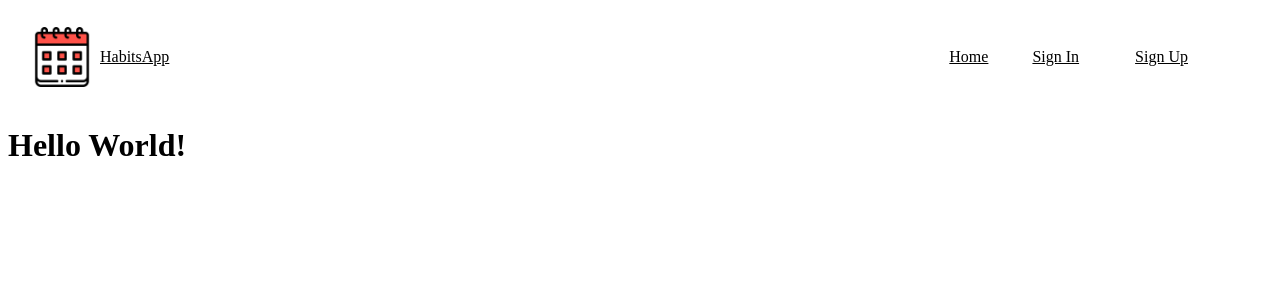
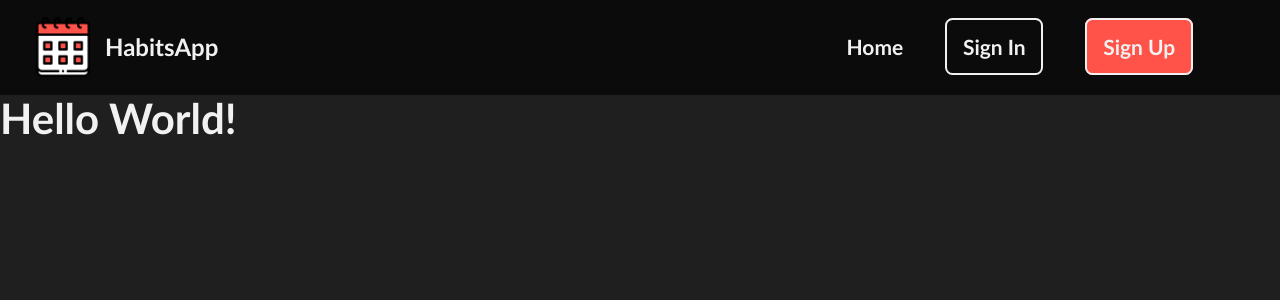
Before and after one commit to smhatc/habits-app-front-end, a React (Vite) app: page / in a window 1280 px wide. Shown: the top 300 px of the page. Built offline with nearby package versions, Linux system fonts and the light colour scheme; no server answers.

Commit message:
Added global styles, adjusted some header styles, and fixed some navigation bar issues

```diff
--- a/src/components/Header/Header.css
+++ b/src/components/Header/Header.css
@@ -13,13 +13,13 @@
   background-color: var(--bg-color-2);
 }
 
-.page-header a:not(.sign-in-link, .sign-up-link),
-.page-header button:not(.signout-button) {
+.page-header a:not(.sign-in-link, .sign-up-link, .signout-button),
+.page-header button:not(.profile-picture) {
   transition: outline 0.2s ease;
 }
 
-.page-header a:not(.sign-in-link, .sign-up-link):focus-visible,
-.page-header button:focus-visible:not(.signout-button) {
+.page-header a:not(.sign-in-link, .sign-up-link, .signout-button):focus-visible,
+.page-header button:focus-visible:not(.profile-picture) {
   outline: var(--outline);
 }
 
@@ -44,9 +44,8 @@
   display: flex;
   justify-content: center;
   align-items: center;
-  max-width: 3.75em;
-  max-height: 3.75em;
-  border-radius: var(--border-radius-2);
+  max-width: 2.5em;
+  max-height: 2.5em;
 }
 
 .page-header-branding-title a {
@@ -104,7 +103,8 @@
 
 .page-header-navigation-list-link a::after,
 .sign-up-link::after,
-.sign-in-link::after {
+.sign-in-link::after,
+.signout-button::after {
   content: none;
 }
 
@@ -227,7 +227,7 @@
 
   .page-header-navigation {
     position: fixed;
-    top: 8rem;
+    top: 7.5rem;
     right: 0;
     bottom: 0;
     left: 0;
--- a/src/components/Header/Header.jsx
+++ b/src/components/Header/Header.jsx
@@ -15,11 +15,9 @@
   // Toggle navigation menu (mobile)
   useEffect(() => {
     if (typeof window === "undefined") return;
-
     const body = document.body;
 
     const applyNavState = (open) => {
-      // Compute scrollbar width to avoid layout shift when removing scrollbar
       const scrollbarWidth =
         window.innerWidth - document.documentElement.clientWidth;
 
@@ -33,26 +31,19 @@
       if (open) {
         body.classList.add("page-header-navigation-bodyactive");
         body.style.paddingRight = `${scrollbarWidth}px`;
-        if (navBtnRef.current)
-          navBtnRef.current.setAttribute("aria-expanded", "true");
       } else {
         body.classList.remove("page-header-navigation-bodyactive");
         body.style.paddingRight = "";
-        if (navBtnRef.current)
-          navBtnRef.current.setAttribute("aria-expanded", "false");
       }
     };
 
     applyNavState(navOpen);
 
     return () => {
-      // Ensure classes/styles removed when component unmounts
       body.classList.remove("page-header-navigation-bodyactive");
       body.style.paddingRight = "";
       if (navRef.current)
         navRef.current.classList.remove("page-header-navigation-menuactive");
-      if (navBtnRef.current)
-        navBtnRef.current.setAttribute("aria-expanded", "false");
     };
   }, [navOpen]);
 
@@ -67,7 +58,6 @@
       else headerRef.current.classList.remove("page-header-sticky");
     };
 
-    // Initial check
     onScroll();
 
     window.addEventListener("scroll", onScroll, { passive: true });
@@ -94,7 +84,6 @@
     return () => document.removeEventListener("click", onDocClick);
   }, [profileOpen]);
 
-  // Small helpers
   const toggleNav = () => setNavOpen((s) => !s);
   const toggleProfile = () => setProfileOpen((s) => !s);
 
@@ -117,25 +106,64 @@
         <nav ref={navRef} className="page-header-navigation" id="mobileNav">
           <ul className="page-header-navigation-list">
             <li className="page-header-navigation-list-link">
-              <Link to={"/"}>Home</Link>
+              <Link to={"/"} onClick={() => setNavOpen(false)}>
+                Home
+              </Link>
             </li>
 
             {user ? (
               <>
                 <li className="page-header-navigation-list-link">
-                  <Link to={"/habits"}>My Habits</Link>
+                  <Link to={"/habits"} onClick={() => setNavOpen(false)}>
+                    My Habits
+                  </Link>
                 </li>
                 <li className="page-header-navigation-list-link">
-                  <Link to={"/habits/new"}>Add Habit</Link>
+                  <Link to={"/habits/new"} onClick={() => setNavOpen(false)}>
+                    Add Habit
+                  </Link>
                 </li>
+              </>
+            ) : (
+              <>
+                <li className="page-header-navigation-list-link sign-in-inside">
+                  <Link
+                    className="sign-in-link"
+                    to={"/sign-in"}
+                    onClick={() => setNavOpen(false)}
+                  >
+                    Sign In
+                  </Link>
+                </li>
+                <li className="page-header-navigation-list-link sign-up-inside">
+                  <Link
+                    className="sign-up-link"
+                    to={"/sign-up"}
+                    onClick={() => setNavOpen(false)}
+                  >
+                    Sign Up
+                  </Link>
+                </li>
+              </>
+            )}
+          </ul>
+        </nav>
 
-                <li className="profile-container">
+        <div className="page-header-controls">
+          <button
+            ref={navBtnRef}
+            className="page-header-controls-navmenubtn"
+            onClick={toggleNav}
+          >
+            {navOpen ? "✕" : "☰"}
+          </button>
+
+          {user && (
+            <div className="profile-container header-controls-profile">
               <button
                 ref={profileToggleRef}
                 className="profile-picture"
                 id="profileToggle"
-                    aria-haspopup="true"
-                    aria-expanded={profileOpen}
                 onClick={toggleProfile}
               >
                 {user.username[0].toUpperCase()}
@@ -161,34 +189,8 @@
                   </Link>
                 </div>
               )}
-                </li>
-              </>
-            ) : (
-              <>
-                <li className="page-header-navigation-list-link sign-in-inside">
-                  <Link className="sign-in-link" to={"/sign-in"}>
-                    Sign In
-                  </Link>
-                </li>
-                <li className="page-header-navigation-list-link sign-up-inside">
-                  <Link className="sign-up-link" to={"/sign-up"}>
-                    Sign Up
-                  </Link>
-                </li>
-              </>
+            </div>
           )}
-          </ul>
-        </nav>
-        <div className="page-header-controls">
-          <button
-            ref={navBtnRef}
-            className="page-header-controls-navmenubtn"
-            onClick={toggleNav}
-            aria-label={navOpen ? "Close navigation" : "Open navigation"}
-            aria-expanded={navOpen}
-          >
-            {navOpen ? "✕" : "☰"}
-          </button>
         </div>
       </div>
     </header>
--- a/src/index.css
+++ b/src/index.css
@@ -0,0 +1,179 @@
+*,
+*::before,
+*::after {
+  padding: 0;
+  margin: 0;
+  border: none;
+  outline: none;
+  box-sizing: border-box;
+}
+
+:root {
+  --font-family-text: Arial, sans-serif;
+  --font-family-h1h2: Calibri, sans-serif;
+
+  --font-size-text-ss: 1.5rem;
+  --font-size-text-s: 1.8rem;
+  --font-size-text-m: 2.1rem;
+  --font-size-text-l: 2.4rem;
+  --font-size-h3: 3rem;
+  --font-size-h2: 3.6rem;
+  --font-size-h1: 4.2rem;
+
+  --font-weight-text-s: 500;
+  --font-weight-text-l: 600;
+
+  --line-height-text: 1.6;
+  --line-height-h3: 1.3;
+  --line-height-h2: 1.2;
+  --line-height-h1: 1.1;
+
+  --para-ol-ul-width: 75ch;
+
+  --border-solid: 0.2rem solid #f1f1f1;
+  --border-dashed: 0.2rem dashed #f1f1f1;
+  --border-radius-1: 0.75rem;
+  --border-radius-2: 7.5rem;
+
+  --outline: 0.4rem solid #f1f1f1;
+
+  --box-shadow-1: 0rem 0rem 1rem 0.4rem #ff5249;
+  --box-shadow-2: 0rem 0rem 2rem -0.1rem #00000066;
+  --box-shadow-fail: 0rem 0rem 1rem 0.4rem #b82626;
+
+  --color-text-1: #f1f1f1;
+  --color-text-2: #f1f1f1;
+  --color-links-1: #ff5249;
+  --color-fail: #b82626;
+  --color-h1h2-1: #f1f1f1;
+
+  --bg-color-1: #1f1f1f;
+  --bg-color-2: #0b0b0b;
+  --bg-color-3: #ff5249;
+}
+
+html {
+  font-size: 62.5%;
+  scroll-behavior: smooth;
+  scrollbar-color: var(--bg-color-3) var(--bg-color-2);
+}
+
+body {
+  display: flex;
+  flex-direction: column;
+  justify-content: space-between;
+  min-height: 100svh;
+  font-family: var(--font-family-text);
+  font-size: var(--font-size-text-s);
+  font-weight: var(--font-weight-text-s);
+  line-height: var(--line-height-text);
+  background-color: var(--bg-color-1);
+  color: var(--color-text-1);
+}
+
+main {
+  background-color: var(--bg-color-1);
+}
+
+h1,
+h2,
+h3 {
+  font-family: var(--font-family-h1h2);
+  font-weight: var(--font-weight-text-l);
+  color: var(--color-h1h2-1);
+}
+
+h1 {
+  font-size: var(--font-size-h1);
+  line-height: var(--line-height-h1);
+}
+
+h2 {
+  font-size: var(--font-size-h2);
+  line-height: var(--line-height-h2);
+}
+
+h3 {
+  font-size: var(--font-size-h3);
+  line-height: var(--line-height-h3);
+}
+
+p,
+ol {
+  max-width: var(--para-ol-ul-width);
+  margin-block: 0.5em;
+}
+
+li {
+  margin-block: 0.5em;
+}
+
+a {
+  position: relative;
+  border-radius: var(--border-radius-1);
+  font-weight: var(--font-weight-text-l);
+  text-decoration: none;
+  color: var(--color-links-1);
+}
+
+a::after {
+  content: "";
+  position: absolute;
+  bottom: 0;
+  left: 0;
+  transform: scaleX(0);
+  transform-origin: left;
+  transition: transform 0.2s ease 0.1s;
+  width: 100%;
+  height: 0.2rem;
+  background-color: var(--color-links-1);
+}
+
+a:hover::after,
+a:focus-visible::after {
+  transform: scaleX(1);
+}
+
+button,
+input,
+textarea {
+  display: block;
+  transition: box-shadow 0.4s ease;
+  padding: 0.375em;
+  border: var(--border-solid);
+  border-radius: var(--border-radius-1);
+  font-family: var(--font-family-text);
+  font-size: var(--font-size-text-s);
+  font-weight: var(--font-weight-text-s);
+  line-height: var(--line-height-text);
+  background-color: var(--bg-color-2);
+  color: var(--color-text-1);
+}
+
+button:hover,
+button:focus-visible,
+input:hover:not(.sign-in-form-inputerror),
+input:focus-visible:not(.sign-in-form-inputerror),
+input:hover:not(.sign-up-form-inputerror),
+input:focus-visible:not(.sign-up-form-inputerror),
+textarea:hover,
+textarea:focus-visible {
+  box-shadow: var(--box-shadow-1);
+}
+
+button:hover,
+input[type="submit"]:hover {
+  cursor: pointer;
+}
+
+textarea {
+  resize: none;
+}
+
+hr {
+  width: 45%;
+  height: 0.25rem;
+  margin: 2em auto;
+  border-radius: var(--border-radius-1);
+  background-color: var(--bg-color-3);
+}
```
Lines whose indentation alone changed are shown as unchanged.
